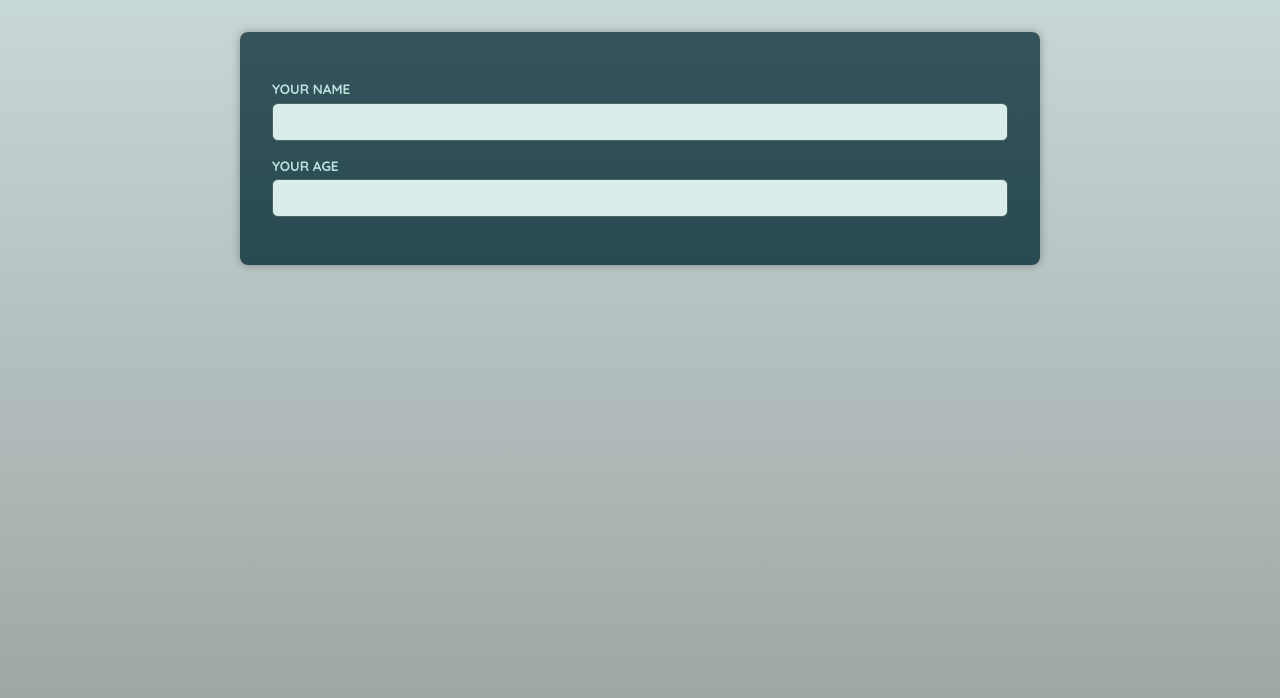
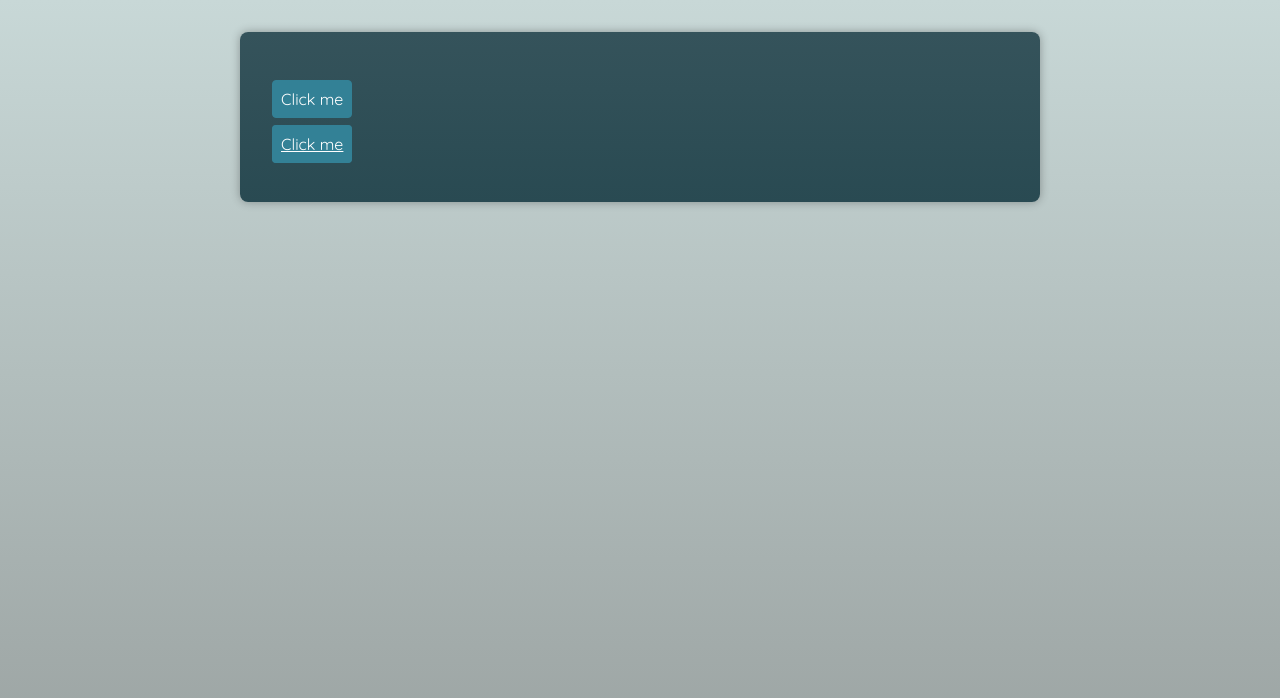
Before and after one commit to CamiSerantoni/reactTs, a React (Vite) app: page / in a window 1280 px wide. Shown: the top 698 px of the page. Built offline with nearby package versions, Linux system fonts and the light colour scheme; a web font is replaced by a local one.

Commit message:
building a wrapper component that renders 2 elements

```diff
--- a/src/App.tsx
+++ b/src/App.tsx
@@ -1,9 +1,17 @@
 import Input from "./components/Input";
+import Button from './components/Button';
 
 function App() {
   return <main>
-    <Input id="name" label ="your name" type="text"/>
-    <Input id="age" label ="your age" type="number"/>
+    {/* <Input id="name" label ="your name" type="text"/>
+    <Input id="age" label ="your age" type="number"/> */}
+
+    <p>
+      <Button el="button">A button</Button>
+    </p>
+    <p>
+      <Button el="anchor" href="https://google.com">A  Link</Button>
+    </p>
     </main>;
 }
 
--- a/src/components/Button.tsx
+++ b/src/components/Button.tsx
@@ -12,10 +12,8 @@
     // const { el,...otherProps } = props;
 
     if(props.el === "anchor"){
-        return <a {...props}>Click me</a>;
+        return <a className="button" {...props}>Click me</a>;
     }
 
-    return <a>Click me</a>;
-
-    return <button {...props}>Click me</button>;
+    return <button className="button" {...props}>Click me</button>;
 }
```
